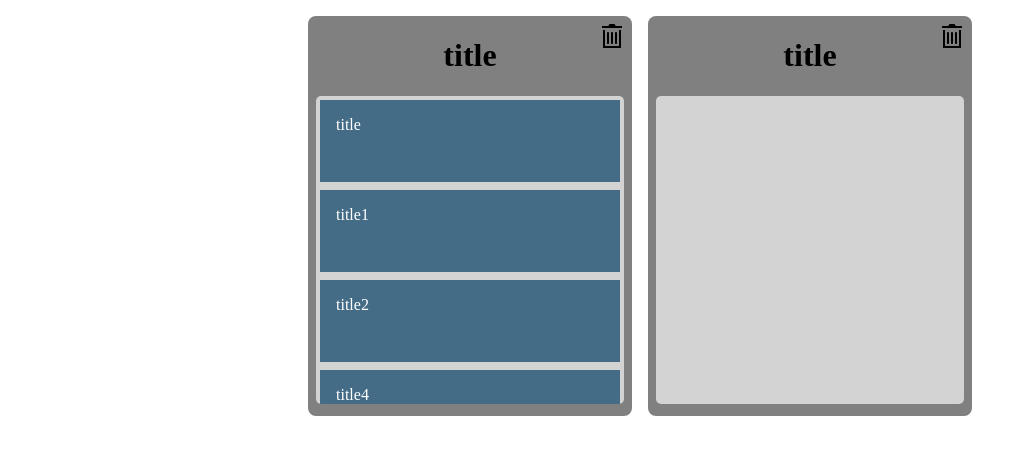
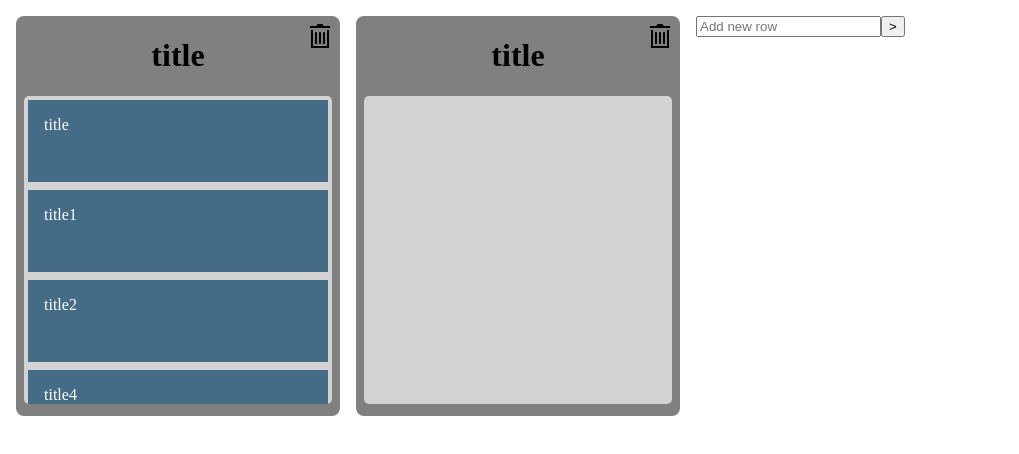
Before and after one commit to FennemaRL/Reacllo, a React (Create React App) app: page / in a window 1280 px wide. Shown: the top 454 px of the page, without its empty margins (0-1019 px from the left). Built offline with nearby package versions, Linux system fonts and the light colour scheme.

Commit message:
se agrega columnas

```diff
--- a/src/App.js
+++ b/src/App.js
@@ -9,11 +9,12 @@ let item1 = [
 for (let i = 4; i < 20; i++) {
   item1.push({ id: i.toString(), title: `title${i}` });
 }
+
 const columns1 = [
   { id: "3", items: item1, order: 1 },
   { id: "4", items: [], order: 2 }
 ];
-
+let reftitle = React.createRef();
 const onDragEnd = (result, columns, setColumns) => {
   if (!result.destination) return;
   let { source, destination } = result;
@@ -55,14 +56,27 @@ const removeColumn = (columnId, columns, setColumns) => {
   );
   setColumns([...copyColumns]);
 };
+const createColumn = (
+  titleColumn,
+  columns,
+  setColumns,
+  idActual,
+  setSuccId
+) => {
+  let newColumn = { id: idActual.toString(), title: titleColumn, items: [] };
+  setSuccId(idActual + 1);
+  console.log([...columns, newColumn]);
+  setColumns([...columns, newColumn]);
+};
 function App() {
   const [columns, setColumns] = useState(columns1);
+  const [idNext, setSuccId] = useState(5);
   return (
     <div className="App">
       <div
         style={{
           display: "flex",
-          justifyContent: "center",
+          justifyContent: "flex-start",
           minHeight: "100vh",
           minWidth: "20vw",
           overflowX: "auto"
@@ -74,6 +88,7 @@ function App() {
           {columns.map(column => {
             return (
               <div
+                key={column.id}
                 style={{
                   backgroundColor: "grey",
                   margin: "8px",
@@ -152,6 +167,39 @@ function App() {
             );
           })}
         </DragDropContext>
+        <div
+          style={{
+            backgroundColor: "grey",
+            margin: "8px",
+            maxHeight: "0vh",
+            borderRadius: "8px",
+            textAlign: "center",
+            position: "relative"
+          }}
+        >
+          <div>
+            <input ref={reftitle} placeholder="Add new row" />
+            <button
+              onClick={e => {
+                e.preventDefault();
+                reftitle.current.value
+                  ? (() => {
+                      createColumn(
+                        reftitle.current.value,
+                        columns,
+                        setColumns,
+                        idNext,
+                        setSuccId
+                      );
+                      reftitle.current.value = "";
+                    })()
+                  : console.log("no hay texto carnal :)");
+              }}
+            >
+              >
+            </button>
+          </div>
+        </div>
       </div>
     </div>
   );
```
